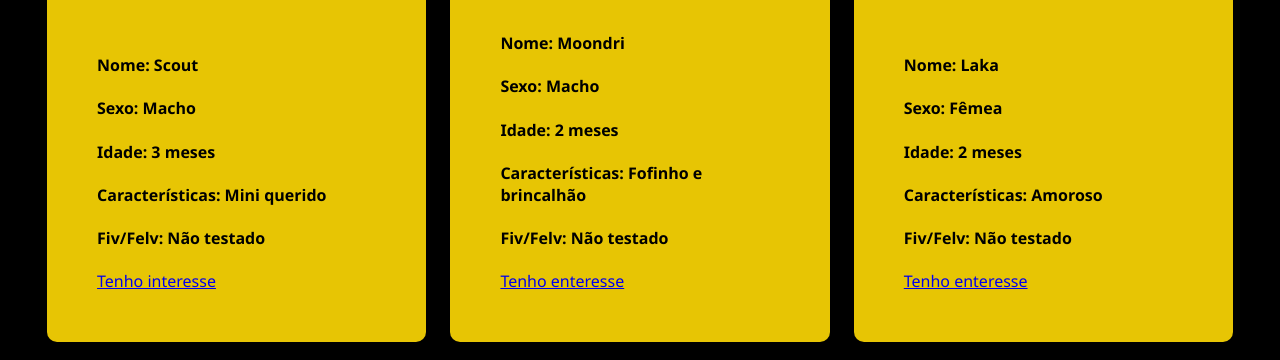
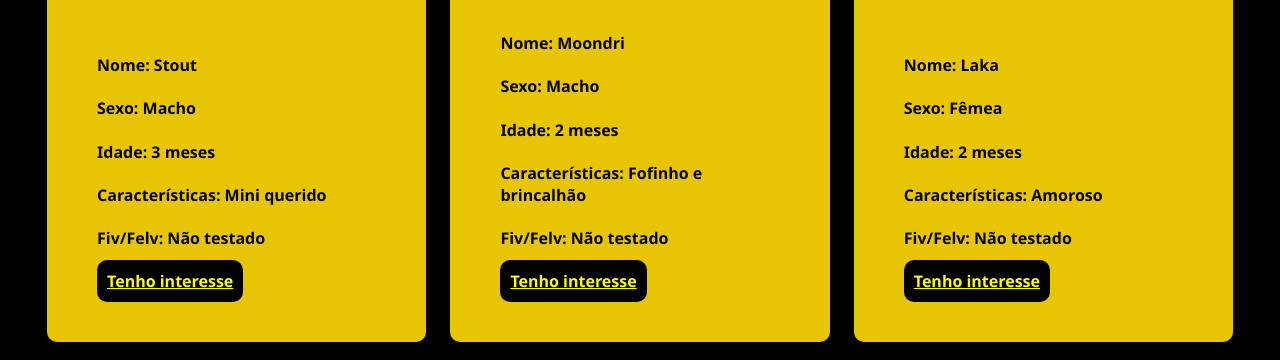
Before and after one commit to DJoverdant/CCG, a PHP site: page /adocao.html in a window 1280 px wide. Shown: the part 1073-1433 px from the top of the page. Run offline with PHP 8.4, Linux system fonts and the light colour scheme.

Commit message:
update 0.6

```diff
--- a/CCG/adocao.html
+++ b/CCG/adocao.html
@@ -49,7 +49,7 @@
             <section class="blocos_gatos">
                 <img src="https://scontent.fcwb2-3.fna.fbcdn.net/v/t39.30808-6/441407957_750869577238848_5515446187815558577_n.jpg?_nc_cat=107&ccb=1-7&_nc_sid=5f2048&_nc_ohc=Vc5Tb7IRRmsQ7kNvgGPNqj6&_nc_ht=scontent.fcwb2-3.fna&oh=00_AYAiGl2p0120qrEl7zbQ5R1i0iSKudywHnNyamaHuCCF2w&oe=66657B1F">
                 <div class="txt4">
-                    <h4>Nome: Scout</h4>
+                    <h4>Nome: Stout</h4>
                     <h4>Sexo: Macho</h4>
                     <h4>Idade: 3 meses</h4>
                     <h4>Características: Mini querido </h4>
@@ -66,7 +66,7 @@
                     <h4>Idade: 2 meses</h4>
                     <h4>Características: Fofinho e brincalhão </h4>
                     <h4>Fiv/Felv: Não testado</h4>
-                    <a id="BotaoAdt" href="doacoes.html">Tenho enteresse</a>
+                    <a id="BotaoAdt" href="doacoes.html">Tenho interesse</a>
                 </div>
             </section>
 
@@ -78,7 +78,7 @@
                     <h4>Idade: 2 meses</h4>
                     <h4>Características: Amoroso</h4>
                     <h4>Fiv/Felv: Não testado</h4>
-                    <a id="BotaoAdt" href="doacoes.html">Tenho enteresse</a>
+                    <a id="BotaoAdt" href="doacoes.html">Tenho interesse</a>
                 </div>
             </section>
 
--- a/CCG/css/index.css
+++ b/CCG/css/index.css
@@ -57,7 +57,7 @@ input{
 }
 
 .home{
-    background-image: url(https://scontent.fbfh10-1.fna.fbcdn.net/v/t39.30808-6/302187472_2321180198058936_6107568492535591486_n.png?_nc_cat=111&ccb=1-7&_nc_sid=5f2048&_nc_ohc=xf9Lx24dSpwQ7kNvgHPhHH7&_nc_ht=scontent.fbfh10-1.fna&oh=00_AYC1rNEq7zRO84klbu4e63udy0ZxwwSVQb_fCY3_AwypSw&oe=665A838F);
+    background-image: url("pix.png");
     display: flex;
     justify-content: center;
 }
@@ -120,6 +120,19 @@ button:hover{
     margin: 10px;
 }
 
+#BotaoAdt{
+    color: yellow;
+    background-color: black;
+    font-size: 16px;
+    font-weight: bold;
+    border-radius: 10px;
+    padding: 10px;
+}
+#BotaoAdt:hover{
+    color: yellow;
+    padding: 11px;
+}
+
 
 /* doacoes.html */
 .questionario{
--- a/CCG/index.html
+++ b/CCG/index.html
@@ -21,7 +21,7 @@
 
     <div>
 
-        <img id="logo" src="https://scontent.fpoa10-1.fna.fbcdn.net/v/t39.30808-6/326477897_1322240204990397_3971566960225807078_n.png?_nc_cat=105&ccb=1-7&_nc_sid=5f2048&_nc_ohc=oQtBnBNgZ7wQ7kNvgEtj3ul&_nc_ht=scontent.fpoa10-1.fna&oh=00_AYCd8fHpE1_V7z6V4e_3HDPXlLiAbUHAHVwNM6ApZacuUw&oe=665CF84C">
+        <img id="logo" src="logo.png">
         <h1> Seja Bem-Vindo à CCG! </h1>
 
         <div>
```
Also changed, not shown: CCG/css/pix.png (added), CCG/logo.png (added).
